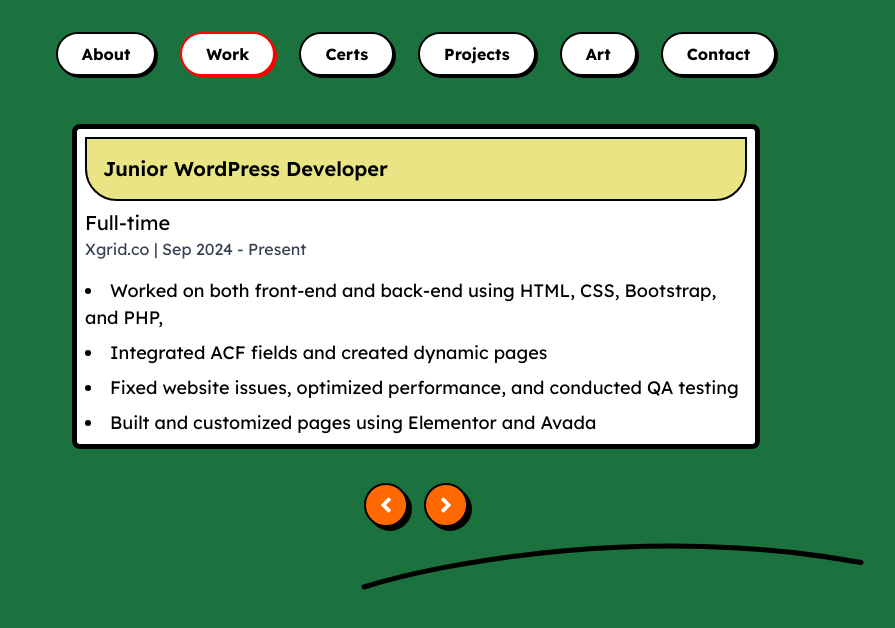
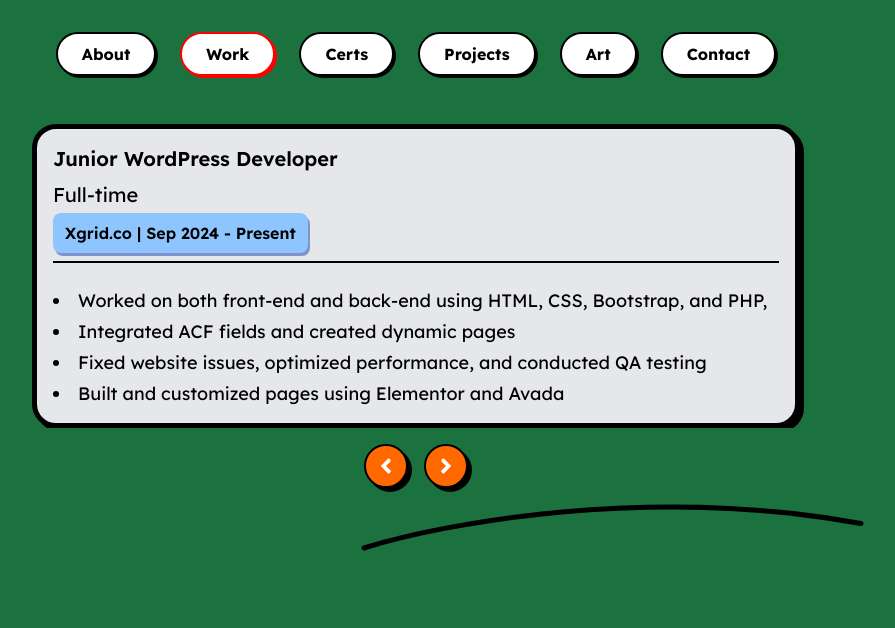
Before and after one commit to HamzaMomin/Portfolio, a React (Vite) app: page /Work in a window 1280 px wide. Shown: the top 628 px of the page, without its empty margins (224-1119 px from the left). Built offline with nearby package versions, Linux system fonts and the light colour scheme.

Commit message:
Feat: Work design changes.

```diff
--- a/src/components/work.tsx
+++ b/src/components/work.tsx
@@ -85,26 +85,25 @@ const WorkExperience = () => {
           <Slider ref={sliderRef} {...settings}>
             {experiences.map((exp, index) => (
               <div key={index} className="px-2 !md:px-0 ">
-                <div className="bg-white rounded-lg p-2 mb-2 border-5 border-black md:mx-24 lg:mx-24 sm:mx-auto">
-
-                  <h3 className="text-xl font-semibold mb-2  text-left bg-[#E9E484] p-4 w-full inline-block rounded-b-4xl border-2">{exp.title}</h3>
-                  <p className="text-black text-xl flex items-start">{exp.role}</p>
-
-                  <p className="text-gray-700 flex items-start cursor-pointer">{exp.company} | {exp.date}</p>
-
-                  <ul className="list-disc text-left list-inside mt-4 space-y-2 text-black text-[18px]">
+                <div className="relative p-4 bg-gray-200 rounded-3xl max-w-3xl w-full mx-auto shadow-[4px_4px_0px_0px_rgba(0,0,0,1)] border-5 border-black flex flex-col items-center justify-between gap-6">
+                  <div className='w-full border-b-2 border-black pb-2'>
+                    <h3 className="text-xl font-semibold mb-2 text-left  w-full ">{exp.title}</h3>
+                    <p className="text-black text-xl flex items-start ">{exp.role}</p>
+                    <p className="flex items-start cursor-pointer mt-1 bg-blue-300 shadow-[2px_3px_0px_0px_rgba(30,64,175,0.5)] px-3 py-2 rounded-lg text-black font-semibold w-fit">
+                      {exp.company} | {exp.date}
+                    </p>
+                  </div>
+                  <ul className="list-disc text-left list-inside space-y-1 text-black text-[18px] w-full">
                     {exp.des.map((point, i) => (
                       <li key={i}>{point}</li>
                     ))}
                   </ul>
-
-
                 </div>
 
               </div>
             ))}
           </Slider>
-          <div className="flex lg:justify-center lg:items-end md:justify-center md:items-center  sm:justify-end sm:items-end">
+          <div className="flex lg:justify-center lg:items-end md:justify-center md:items-center mt-4 sm:justify-end sm:items-end">
             <button
               onClick={previous}
               className="bg-orange-500 border-2  p-2 rounded-full hover:bg-orange-600 transition-colors mr-4 shadow-[4px_4px_0px_0px_rgba(0,0,0,1)]"
```
